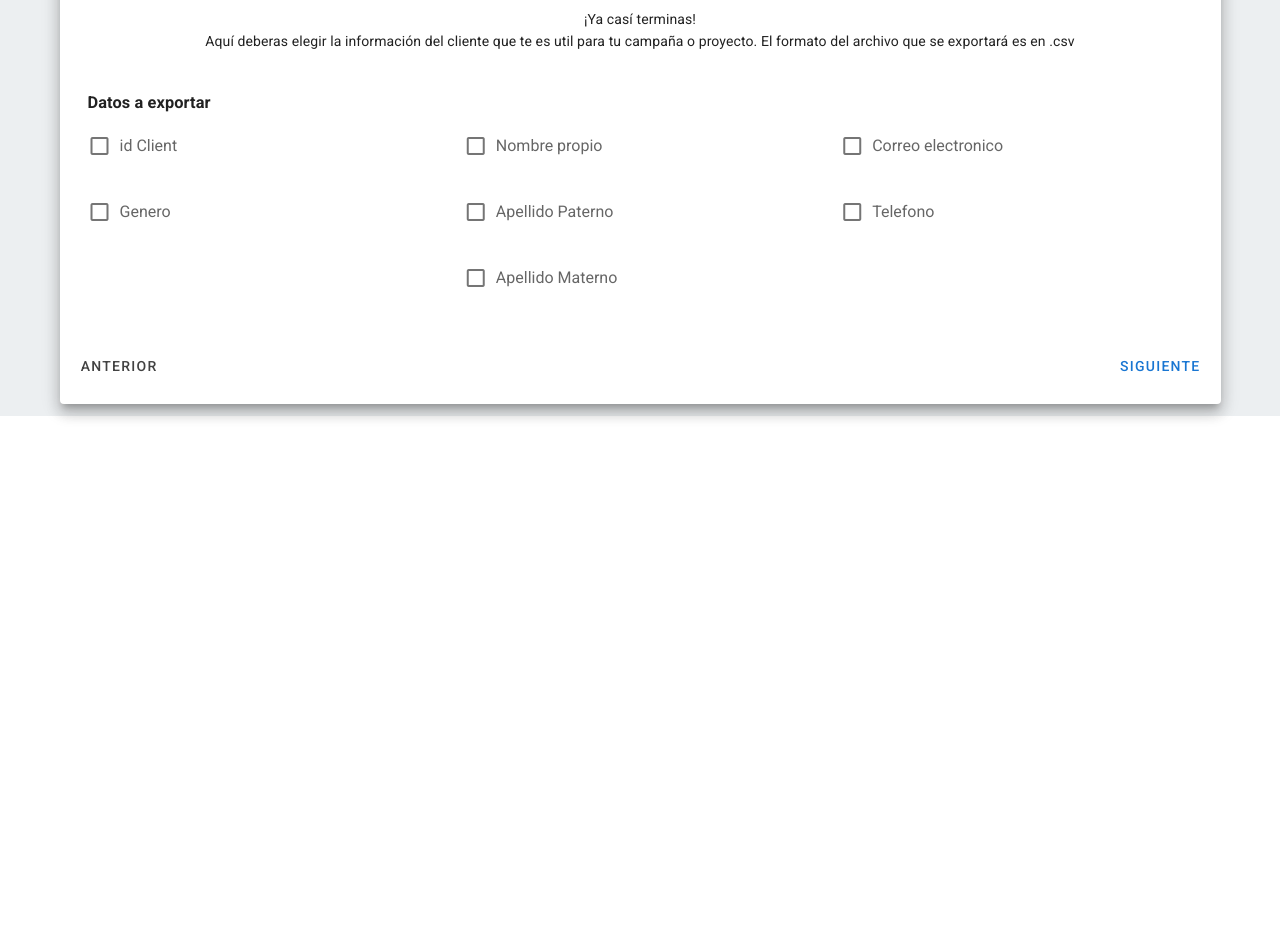
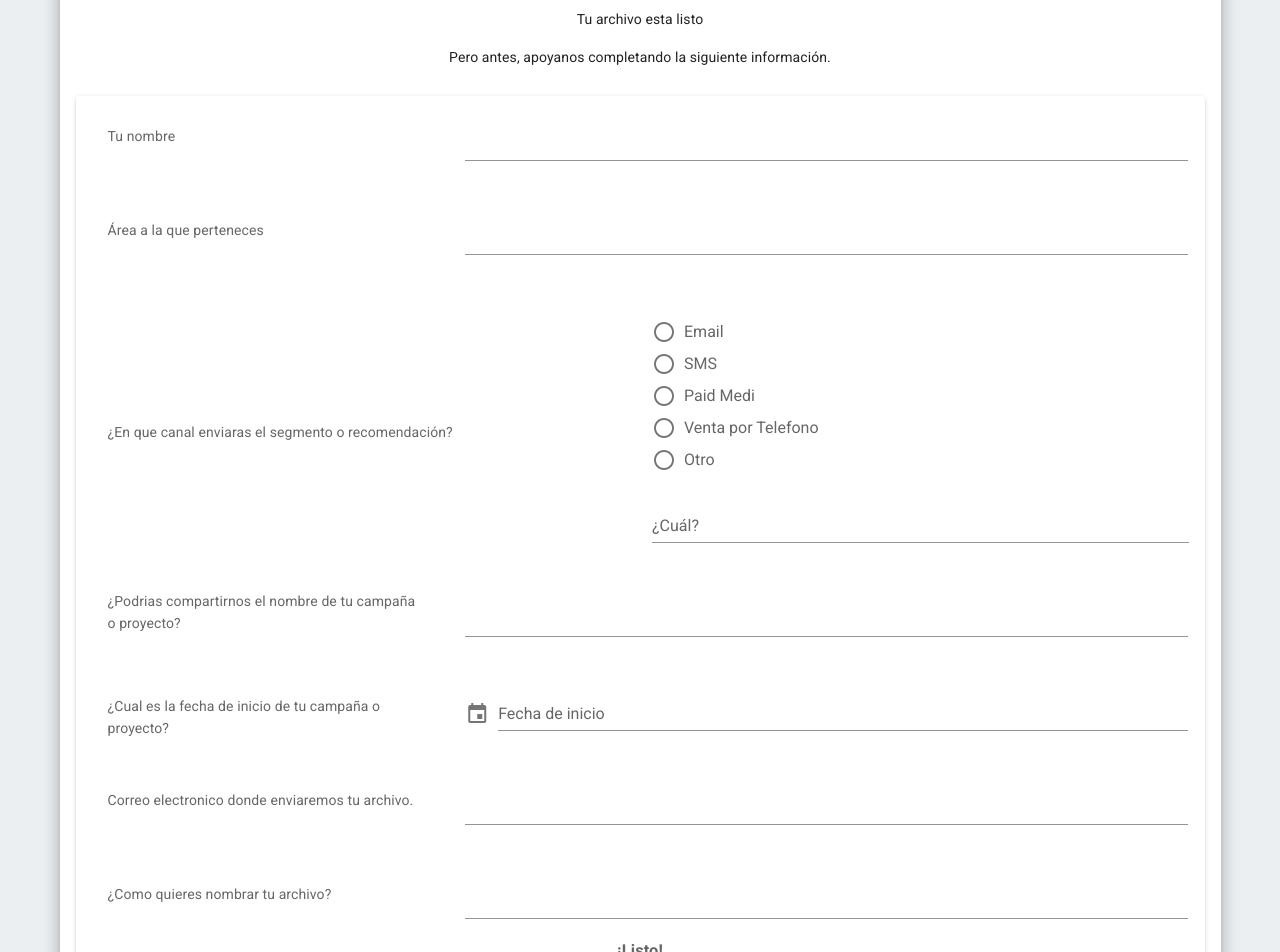
Before and after one commit to AngelGuerrero/proyecto-final-vuetify, a Vue app: page / in a window 1280 px wide. Shown: the part 300-1252 px from the top of the page. Before the commit the page ends 816 px from the top, so only its background shows below. Built offline with nearby package versions, Linux system fonts and the light colour scheme.

Commit message:
Agregando pantalla de formulario

```diff
--- a/src/App.vue
+++ b/src/App.vue
@@ -19,8 +19,8 @@
 
               <!-- Controles para recorrer los pasos -->
               <v-card-actions d-flex class="px-3">
-                <v-btn text color="secondary" @click="prevStep">Anterior</v-btn>
-                <v-btn text color="primary" @click="nextStep" class="ml-auto"
+                <v-btn color="secondary" @click="prevStep">Anterior</v-btn>
+                <v-btn color="primary" @click="nextStep" class="ml-auto"
                   >Siguiente</v-btn
                 >
               </v-card-actions>
@@ -30,7 +30,7 @@
       </div>
 
       <div id="my_footer">
-        <!-- <footer-component></footer-component> -->
+        <footer-component></footer-component>
       </div>
     </div>
   </v-app>
@@ -46,7 +46,9 @@ import FooterComponent from './components/FooterComponent'
 import ModelosComponent from './components/ModelosComponent'
 import SociodemograficosComponent from './components/SociodemograficosComponent'
 import ComportamientoComponent from './components/ComportamientoComponent'
+import GeograficosComponent from './components/GeograficosComponent'
 import DatosComponent from './components/DatosComponent'
+import FormularioComponent from './components/FormularioComponent'
 
 export default {
   name: 'App',
@@ -60,11 +62,13 @@ export default {
     ModelosComponent,
     SociodemograficosComponent,
     ComportamientoComponent,
-    DatosComponent
+    GeograficosComponent,
+    DatosComponent,
+    FormularioComponent
   },
 
   created () {
-    this.currentStep = this.steps[4]
+    this.currentStep = this.steps[5]
   },
 
   computed: {
@@ -102,7 +106,7 @@ export default {
       //
       // Verifica si el siguiente es el último elemento
       if (
-        this.currentStep.number + 1 >=
+        this.currentStep.number + 1 >
         this.steps[this.steps.length - 1].number
       ) {
         return
--- a/src/components/ComportamientoComponent.vue
+++ b/src/components/ComportamientoComponent.vue
@@ -1,6 +1,6 @@
 <template>
   <div>
-    datos
+    Componrtamiento del cliente
   </div>
 </template>
 
--- /dev/null
+++ b/src/components/FormularioComponent.vue
@@ -0,0 +1,157 @@
+<template>
+  <div>
+    <v-card-title class="justify-center">
+      <h1 class="text-center text-h4 text-md-h4">Formulario</h1>
+    </v-card-title>
+
+    <v-card-text>
+      <v-container>
+        <p class="text-center">Tu archivo esta listo</p>
+        <p class="text-center">
+          Pero antes, apoyanos completando la siguiente información.
+        </p>
+      </v-container>
+
+      <v-card>
+        <!--
+          emmet
+          v-row>(v-col[cols md]>v-subheader)+v-col[cols md]>v-text-field
+          -->
+        <v-card-text>
+          <form>
+            <v-row>
+              <v-col cols="12" md="4"
+                ><v-subheader>Tu nombre</v-subheader></v-col
+              >
+              <v-col cols="12" md="8"
+                ><v-text-field label=""></v-text-field
+              ></v-col>
+            </v-row>
+
+            <v-row>
+              <v-col cols="12" md="4">
+                <v-subheader>Área a la que perteneces</v-subheader>
+              </v-col>
+              <v-col cols="12" md="8"><v-text-field></v-text-field></v-col>
+            </v-row>
+
+            <v-row>
+              <v-col cols="12" md="6" class="d-flex align-center">
+                <v-subheader>
+                  ¿En que canal enviaras el segmento o recomendación?
+                </v-subheader>
+              </v-col>
+              <v-col cols="12" md="6">
+                <v-radio-group v-model="selectedOption">
+                  <v-radio
+                    v-for="n in radioOptions"
+                    :key="n"
+                    :label="`${n}`"
+                    :value="n"
+                  ></v-radio>
+                </v-radio-group>
+
+                <v-text-field label="¿Cuál?"></v-text-field>
+              </v-col>
+            </v-row>
+
+            <v-row>
+              <v-col cols="12" md="4">
+                <v-subheader>
+                  ¿Podrias compartirnos el nombre de tu campaña o proyecto?
+                </v-subheader>
+              </v-col>
+              <v-col cols="12" md="8">
+                <v-text-field></v-text-field>
+              </v-col>
+            </v-row>
+
+            <v-row>
+              <v-col cols="12" md="4" class="d-flex align-center">
+                <v-subheader
+                  >¿Cual es la fecha de inicio de tu campaña o
+                  proyecto?</v-subheader
+                >
+              </v-col>
+              <v-col cols="12" md="8">
+                <v-menu
+                  ref="menu"
+                  v-model="menu"
+                  :close-on-content-click="false"
+                  transition="scale-transition"
+                  offset-y
+                  min-width="290px"
+                >
+                  <template v-slot:activator="{ on, attrs }">
+                    <v-text-field
+                      v-model="date"
+                      label="Fecha de inicio"
+                      prepend-icon="mdi-calendar"
+                      readonly
+                      v-bind="attrs"
+                      v-on="on"
+                    ></v-text-field>
+                  </template>
+                  <v-date-picker
+                    ref="picker"
+                    v-model="date"
+                    :max="new Date().toISOString().substr(0, 10)"
+                    min="1950-01-01"
+                    @change="save"
+                  ></v-date-picker>
+                </v-menu>
+              </v-col>
+            </v-row>
+
+            <v-row>
+              <v-col cols="12" md="4">
+                <v-subheader
+                  >Correo electronico donde enviaremos tu archivo.</v-subheader
+                >
+              </v-col>
+              <v-col cols="12" md="8">
+                <v-text-field></v-text-field>
+              </v-col>
+            </v-row>
+
+            <v-row>
+              <v-col cols="12" md="4">
+                <v-subheader>¿Como quieres nombrar tu archivo?</v-subheader>
+              </v-col>
+              <v-col cols="12" md="8">
+                <v-text-field></v-text-field>
+              </v-col>
+            </v-row>
+
+            <h3 class="text-center">¡Listo!</h3>
+          </form>
+        </v-card-text>
+      </v-card>
+    </v-card-text>
+  </div>
+</template>
+
+<script>
+export default {
+  name: 'FormularioComponent',
+
+  data: () => ({
+    selectedOption: null,
+    radioOptions: ['Email', 'SMS', 'Paid Medi', 'Venta por Telefono', 'Otro'],
+    date: null,
+    menu: false
+  }),
+  watch: {
+    menu (val) {
+      val && setTimeout(() => (this.$refs.picker.activePicker = 'YEAR'))
+    }
+  },
+  methods: {
+    save (date) {
+      this.$refs.menu.save(date)
+    }
+  }
+}
+</script>
+
+<style lang="scss" scoped></style>
--- /dev/null
+++ b/src/components/GeograficosComponent.vue
@@ -0,0 +1,15 @@
+<template>
+  <div>
+    <h3>Geográficos</h3>
+  </div>
+</template>
+
+<script>
+export default {
+  name: 'GeograficosComponent'
+}
+</script>
+
+<style lang="scss" scoped>
+
+</style>
--- a/src/components/ModelosComponent.vue
+++ b/src/components/ModelosComponent.vue
@@ -5,16 +5,17 @@
     </v-card-title>
 
     <v-card-text>
-      <v-container>
-        <v-radio-group v-model="selectedOption">
-          <v-radio
-            v-for="n in opciones"
-            :key="n"
-            :label="`${n}`"
-            :value="n"
-          ></v-radio>
-        </v-radio-group>
-      </v-container>
+      <v-row>
+        <v-col cols="12" class="d-flex justify-center">
+          <v-radio-group v-model="selectedOption" row>
+            <v-radio
+              v-for="n in opciones"
+              :key="n"
+              :label="`${n}`"
+              :value="n"
+            ></v-radio> </v-radio-group
+        ></v-col>
+      </v-row>
 
       <v-expansion-panels
         v-show="selectedOption === 'Segmentar Clientes'"
--- a/src/components/NavbarComponent.vue
+++ b/src/components/NavbarComponent.vue
@@ -9,7 +9,7 @@
         transition="scale-transition"
         width="40"
       />
-      <v-container class="d-flex flex-column">
+      <v-container class="d-none d-sm-flex flex-column">
       <span>Modelos de segmentación</span>
       <span class="caption">Facultad de Geografía</span>
       </v-container>
@@ -17,7 +17,7 @@
 
     <v-spacer></v-spacer>
 
-    <v-btn href="#" text>
+    <v-btn href="#" text class="d-none d-sm-flex">
       <v-icon>mdi-home</v-icon>
       <span class="ml-2">Inicio</span>
     </v-btn>
```
